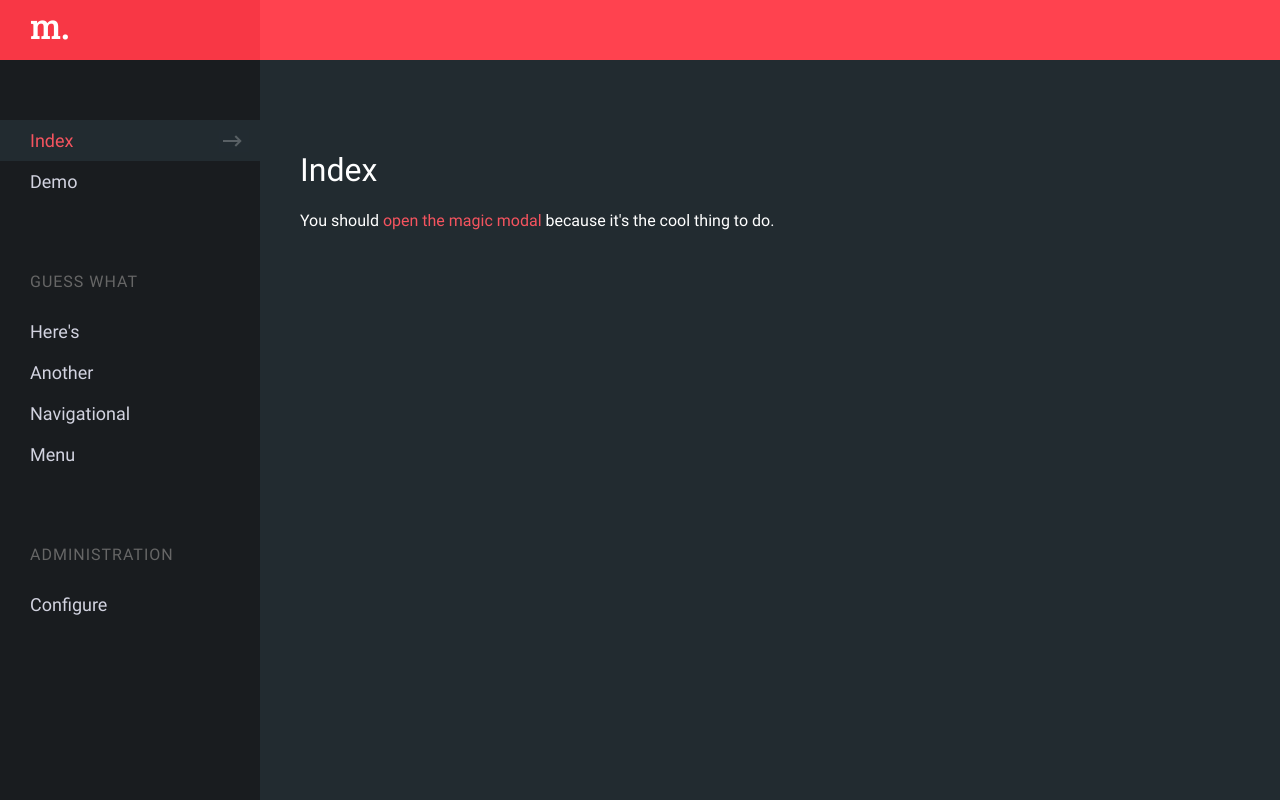
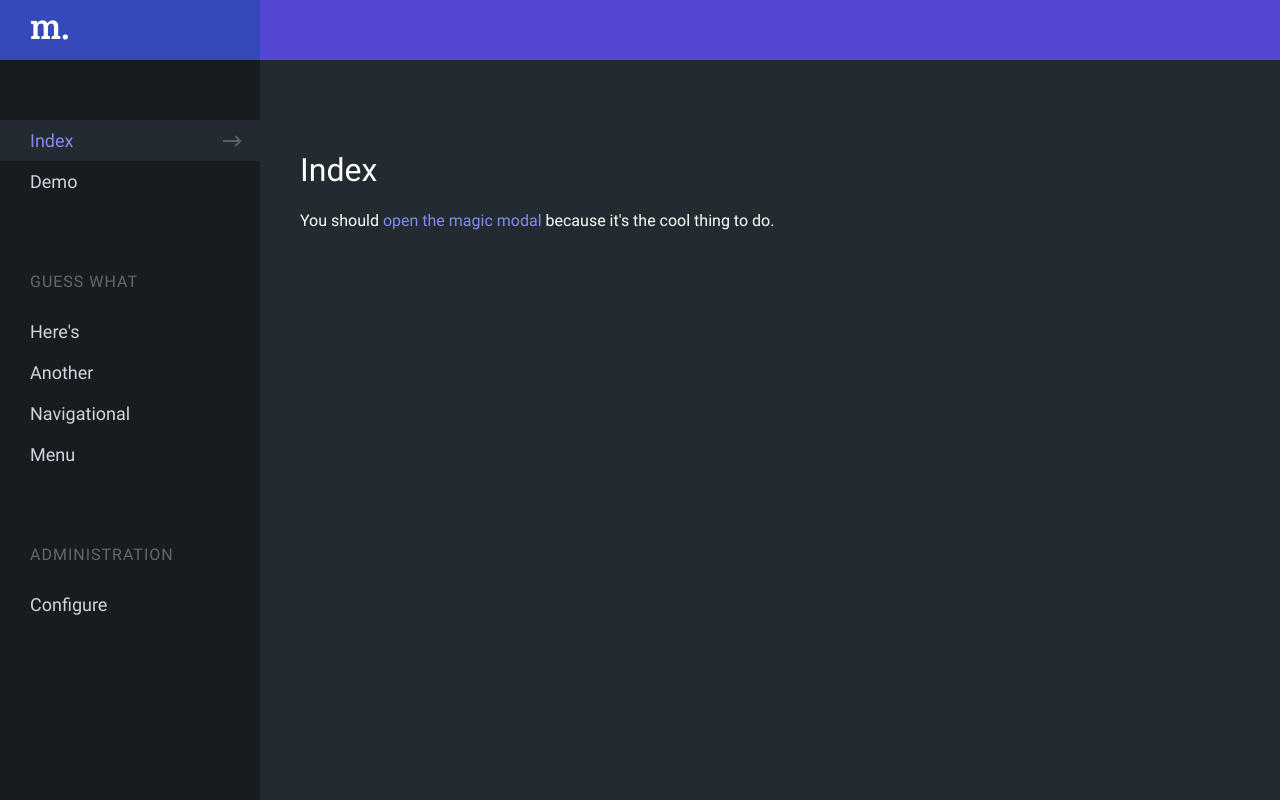
Before and after one commit to nvms/flask_boilerplate, a Flask app: page / in a window 1280 px wide. Run offline with Flask 2, Linux system fonts and the light colour scheme.

Commit message:
'changes'

```diff
--- a/app/static/css/app.css
+++ b/app/static/css/app.css
@@ -20,7 +20,7 @@ a,
 a:active,
 a:link,
 a:visited {
-  color: #f5545f;
+  color: #878AF5;
   text-decoration: none;
 }
 
@@ -41,7 +41,7 @@ a:visited {
 #main_head {
   height: 60px;
   width: 100%;
-  background-color: #FF424F;
+  background-color: #5347D3;
 }
 
 #content {
@@ -115,7 +115,7 @@ h2 {
 }
 
 #sidebar dl a.active dd {
-  color: #f5545f;
+  color: #878AF5;
   background-color: #222b30;
   background-image: url("../img/arrow.png");
   background-position: 95% 50%;
@@ -125,7 +125,7 @@ h2 {
 #side_head {
   height: 60px;
   width: 100%;
-  background-color: #f83745;
+  background-color: #3549BA;
   margin-bottom: 60px;
 }
 
--- a/sass/app.scss
+++ b/sass/app.scss
@@ -1,5 +1,5 @@
 @import 'mixins';
-@import 'theme/red';
+@import 'theme/royal';
 @import 'base';
 @import 'urls';
 @import 'sidebar';
```
Also changed, not shown: 1 other file.
